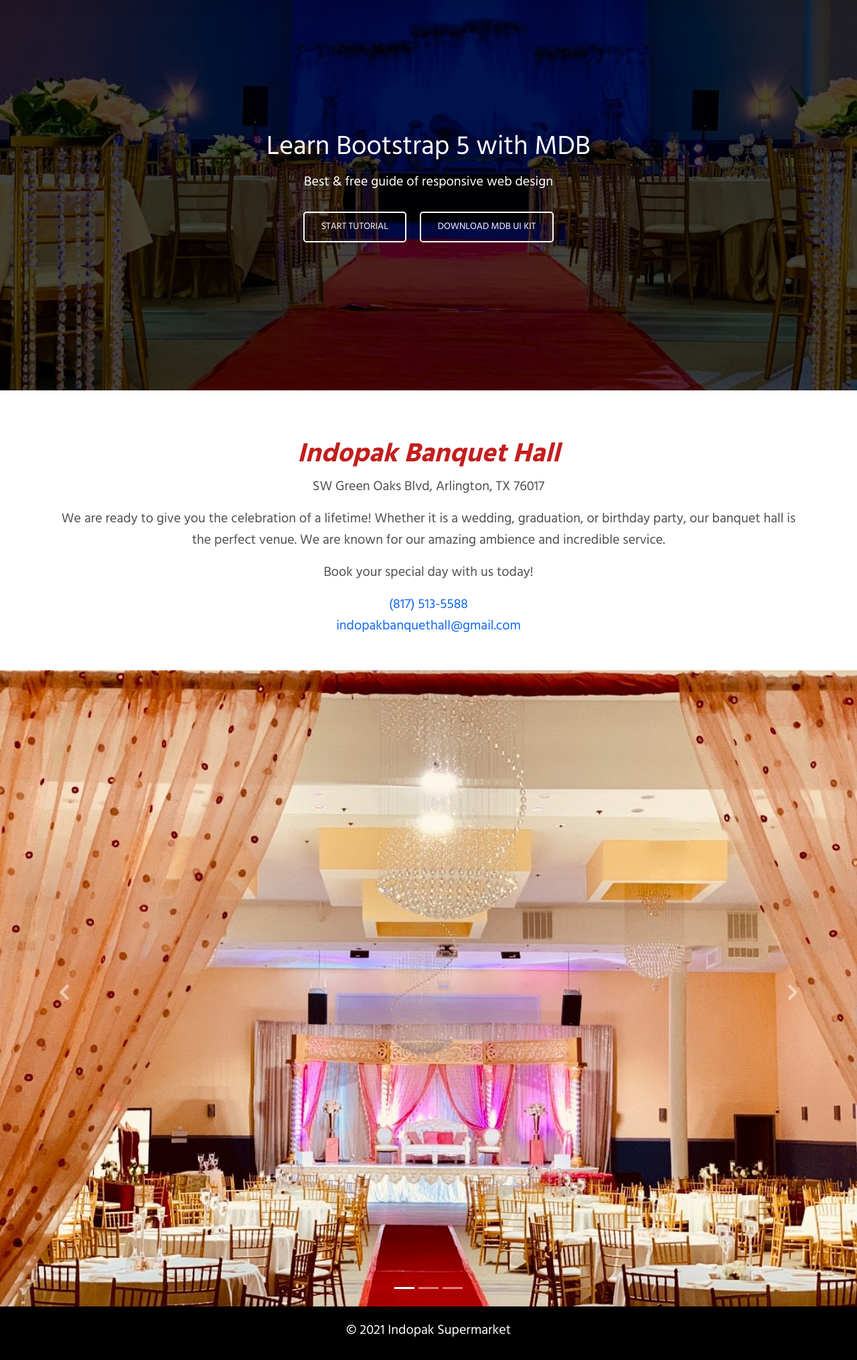
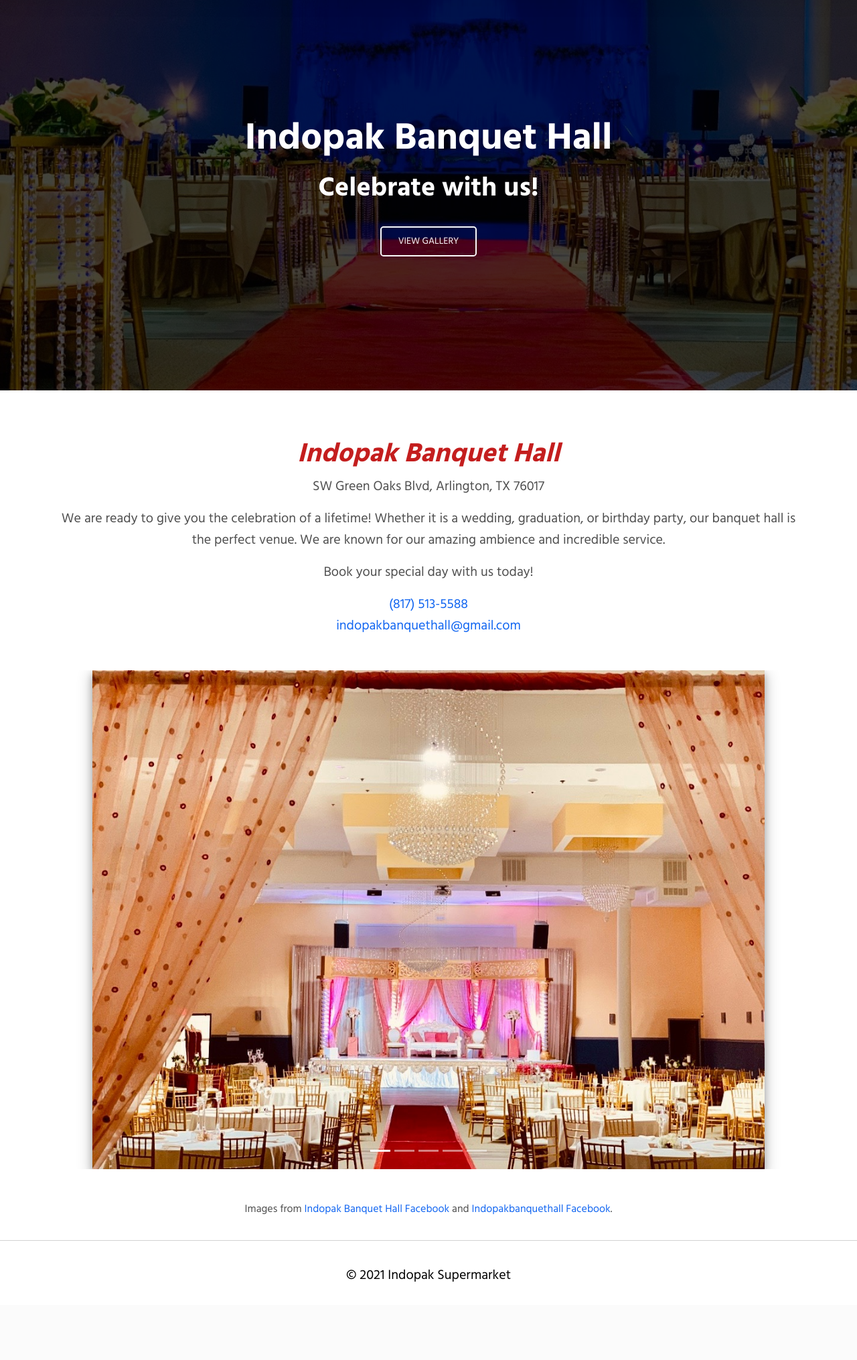
Before and after one commit to raiskazi/indopak-website, a Flask app: page /banquet in a window 1280 px wide. Shown: the part 92-2123 px from the top of the page at 67% size. After the commit the page ends 2006 px from the top, so only its background shows below. Run offline with Flask 2, Linux system fonts and the light colour scheme; some libraries are stand-ins or nearby versions.

Commit message:
butcher and banquet

```diff
--- a/static/js/scroll.js
+++ b/static/js/scroll.js
@@ -4,7 +4,7 @@ var isSafari = /constructor/i.test(window.HTMLElement) || (function (p) {
     window['safari'].pushNotification));
 if (isSafari) {
     $(function () {
-        $('.nav-link').click(function () {
+        $('.nav-link .mast-head').click(function () {
             if (location.pathname.replace(/^\//, '') == this.pathname.replace(/^\//, '') && location.hostname ==
                 this
                     .hostname) {
--- a/templates/banquet.html
+++ b/templates/banquet.html
@@ -5,10 +5,13 @@
 
 <style type="text/css">
   .carou {
-      /* width: 200px;
-      height: 700px; */
     width: 90%;
     height: 50%;
+  }
+
+  #gallery {
+    padding-top: 100px;
+    margin-top: -100px;
   }
 </style>
 
@@ -18,19 +21,18 @@
 
 {% block masthead %}
 
-<section id="top"></section>
 
 <div id="intro-example" class="p-5 text-center bg-image "
   style="background-image: url('../static/images/banquetmast.jpeg')">
   <div class="mask" style="background-color: rgba(0, 0, 0, 0.7)">
     <div class="d-flex justify-content-center align-items-center h-100">
       <div class="text-white">
-        <h1 class="mb-3">Learn Bootstrap 5 with MDB</h1>
-        <h5 class="mb-4">Best & free guide of responsive web design</h5>
-        <a class="btn btn-outline-light btn-lg m-2" href="https://www.youtube.com/watch?v=c9B4TPnak1A" role="button"
-          rel="nofollow" target="_blank">Start tutorial</a>
-        <a class="btn btn-outline-light btn-lg m-2" href="https://mdbootstrap.com/docs/standard/" target="_blank"
-          role="button">Download MDB UI KIT</a>
+        <h1 class="mb-3" style="font-size: 350%"><b> Indopak Banquet Hall</b></h1>
+        <h5 class="mb-4" style="font-size: 250%"><b>Celebrate with us!</b></h5>
+        <div class="d-flex justify-content-center">
+          <a class="nav-link mast-head btn btn-outline-light btn-lg m-2"
+            href="{{url_for('banquet', _anchor='gallery') }}" role="button" style="max-width: 150px;">View Gallery</a>
+        </div>
       </div>
     </div>
   </div>
@@ -57,116 +59,58 @@
   <br>
 </div>
 
-
-
-<div id="carouselExampleIndicators" class="carousel slide" data-mdb-ride="carousel">
+<section id="gallery">
+  <!-- <h1 style="color:rgb(196, 30, 30); text-align:center" class="mb-4 animate__animated animate__fadeInUp">
+    <b>Gallery</b>
+  </h1> -->
+  <div class="container">
+    <div id="carouselExampleIndicators" class="carousel slide mb-5" data-mdb-ride="carousel">
       <ol class="carousel-indicators">
-    <li
-      data-mdb-target="#carouselExampleIndicators"
-      data-mdb-slide-to="0"
-      class="active"
-    ></li>
+        <li data-mdb-target="#carouselExampleIndicators" data-mdb-slide-to="0" class="active"></li>
         <li data-mdb-target="#carouselExampleIndicators" data-mdb-slide-to="1"></li>
         <li data-mdb-target="#carouselExampleIndicators" data-mdb-slide-to="2"></li>
+        <li data-mdb-target="#carouselExampleIndicators" data-mdb-slide-to="3"></li>
+        <li data-mdb-target="#carouselExampleIndicators" data-mdb-slide-to="4"></li>
       </ol>
-  <div class="carousel-inner">
+      <div class="carousel-inner" align="center">
         <div class="carousel-item active">
-      <img
-        src="{{url_for('static', filename='images/banquet5.jpg')}}"
-        class="d-block w-100 carou"
-        alt="..."
-      />
+          <img src="{{url_for('static', filename='images/banquet5.jpg')}}"
+            class="img-fluid d-block carou shadow-3-strong" alt="..." />
         </div>
         <div class="carousel-item">
-      <img
-        src="{{url_for('static', filename='images/banquet4.jpg')}}"
-        class="d-block w-100 carou"
-        alt="..."
-      />
+          <img src="{{url_for('static', filename='images/banquet4.jpg')}}"
+            class="img-fluid d-block carou shadow-3-strong" alt="..." />
         </div>
         <div class="carousel-item">
-      <img
-        src="{{url_for('static', filename='images/banquet3.jpg')}}"
-        class="d-block w-100 carou"
-        alt="..."
-      />
+          <img src="{{url_for('static', filename='images/banquet3.jpg')}}"
+            class="img-fluid d-block carou shadow-3-strong" alt="..." />
+        </div>
+        <div class="carousel-item">
+          <img src="{{url_for('static', filename='images/banquet1.jpeg')}}"
+            class="img-fluid d-block carou shadow-3-strong" alt="..." />
+        </div>
+        <div class="carousel-item">
+          <img src="{{url_for('static', filename='images/banquet7.jpg')}}"
+            class="img-fluid d-block carou shadow-3-strong" alt="..." />
         </div>
       </div>
-  <a
-    class="carousel-control-prev"
-    href="#carouselExampleIndicators"
-    role="button"
-    data-mdb-slide="prev"
-  >
+      <!-- <a class="carousel-control-prev" href="#carouselExampleIndicators" role="button" data-mdb-slide="prev">
         <span class="carousel-control-prev-icon" aria-hidden="true"></span>
         <span class="visually-hidden">Previous</span>
       </a>
-  <a
-    class="carousel-control-next"
-    href="#carouselExampleIndicators"
-    role="button"
-    data-mdb-slide="next"
-  >
+      <a class="carousel-control-next" href="#carouselExampleIndicators" role="button" data-mdb-slide="next">
         <span class="carousel-control-next-icon" aria-hidden="true"></span>
         <span class="visually-hidden">Next</span>
-  </a>
-</div>
-
-
-
-
-
-
-
-
-
-<!--
-
-
-<div class="row py-1 mt-4" style="background-color: rgb(196, 30, 30);">
-  <div class="col-md-4 my-3">
-    <div class="text-center mx-2"> <img src="{{url_for('static', filename='images/outside.jpg')}}"
-        class="img-fluid shadow-5-strong" /> </div>
-  </div>
-  <div class="col-md-4 my-3">
-    <div class="text-center mx-2"><img src="{{url_for('static', filename='images/outside.jpg')}}"
-        class="img-fluid shadow-5-strong" /> </div>
-  </div>
-  <div class="col-md-4 my-3">
-    <div class="text-center mx-2"> <img src="{{url_for('static', filename='images/outside.jpg')}}"
-        class="img-fluid shadow-5-strong" /></div>
+      </a> -->
     </div>
   </div>
-
-<div class="row py-1 mt-4" style="background-color: rgb(196, 30, 30);">
-  <div class="col-md-4 my-3">
-    <div class="text-center mx-2"> <img src="{{url_for('static', filename='images/outside.jpg')}}"
-        class="img-fluid shadow-5-strong" /> </div>
+  <div class="d-flex justify-content-center">
+    <p>Images from <a href="https://www.facebook.com/indopakbanquet/" target="_blank">Indopak Banquet Hall Facebook</a>
+      and <a href="https://www.facebook.com/pages/category/Local-Service/Indopakbanquethall-314833875717657/"
+        target="_blank">Indopakbanquethall Facebook</a>.
+    </p>
   </div>
-  <div class="col-md-4 my-3">
-    <div class="text-center mx-2"><img src="{{url_for('static', filename='images/outside.jpg')}}"
-        class="img-fluid shadow-5-strong" /> </div>
-  </div>
-  <div class="col-md-4 my-3">
-    <div class="text-center mx-2"> <img src="{{url_for('static', filename='images/outside.jpg')}}"
-        class="img-fluid shadow-5-strong" /></div>
-  </div>
-</div>
-
-<div class="row py-1 mt-4" style="background-color: rgb(196, 30, 30);">
-  <div class="col-md-4 my-3">
-    <div class="text-center mx-2"> <img src="{{url_for('static', filename='images/outside.jpg')}}"
-        class="img-fluid shadow-5-strong" /> </div>
-  </div>
-  <div class="col-md-4 my-3">
-    <div class="text-center mx-2"><img src="{{url_for('static', filename='images/outside.jpg')}}"
-        class="img-fluid shadow-5-strong" /> </div>
-  </div>
-  <div class="col-md-4 my-3">
-    <div class="text-center mx-2"> <img src="{{url_for('static', filename='images/outside.jpg')}}"
-        class="img-fluid shadow-5-strong" /></div>
-  </div>
-</div> -->
+</section>
 
 
 {% endblock %}
--- a/templates/index.html
+++ b/templates/index.html
@@ -33,9 +33,6 @@
     padding-top: 90px;
     margin-top: -90px;
   }
-
-
-
 </style>
 
 
@@ -54,7 +51,7 @@
       <div class="d-flex justify-content-center align-items-center h-100">
         <div class="text-white">
           <h1 class="mb-3" style="font-size: 350%"><b> Indopak Supermarket</b></h1>
-          <h5 class="mb-4" style="font-size: 300%;"><b> Welcome!</b></h5>
+          <h5 class="mb-4" style="font-size: 350%"><b> Welcome!</b></h5>
           <a class="btn btn-outline-light btn-lg m-2" href="{{url_for('home', _anchor='locations') }}" role="button"
             rel="nofollow" style="min-width:150px">Locations</a>
           <a class="btn btn-outline-light btn-lg m-2" href="{{url_for('cafe')}}" role="button"
--- a/templates/layout.html
+++ b/templates/layout.html
@@ -12,8 +12,7 @@
   <!-- <link href="https://fonts.googleapis.com/css2?family=Fjalla+One&family=Hind:wght@300;400;500;600;700&display=swap"
       rel="stylesheet"> -->
   <link rel="stylesheet" href="https://cdnjs.cloudflare.com/ajax/libs/animate.css/4.1.1/animate.min.css" />
-  <script src="https://ajax.googleapis.com/ajax/libs/jquery/3.3.1/jquery.min.js"></script>
-  <script src="../static/js/scroll.js"></script>
+
   <style>
     #intro-example {
       height: 400px;
@@ -121,12 +120,12 @@
 
   {% block content %}
   {% endblock %}
-<!--
-  <hr> -->
+
+  <hr>
 
   <footer class="bg-light text-center text-lg-start ">
-    <div class="text-center p-4" style="background-color: rgba(0, 0, 0, 1)">
-      <h5 style="color: rgb(255,255,255); font-weight: 200"> © {{now.year}}
+    <div class="text-center p-4" style="background-color: rgba(255, 255, 255, 1)">
+      <h5 style="color: rgb(0,0,0); font-weight: 200"> © {{now.year}}
         Indopak Supermarket</h5>
     </div>
   </footer>
@@ -134,7 +133,8 @@
 </body>
 
 <script type="text/javascript" src="../static/js/mdb.min.js"></script>
-
+<script src="https://ajax.googleapis.com/ajax/libs/jquery/3.3.1/jquery.min.js"></script>
+<script src="../static/js/scroll.js"></script>
 {% block js %}
 {% endblock %}
 
```
Also changed, not shown: templates/butcher.html (+44 -21 lines), static/images/banquet7.jpg (added). Lines whose indentation alone changed are shown as unchanged.
